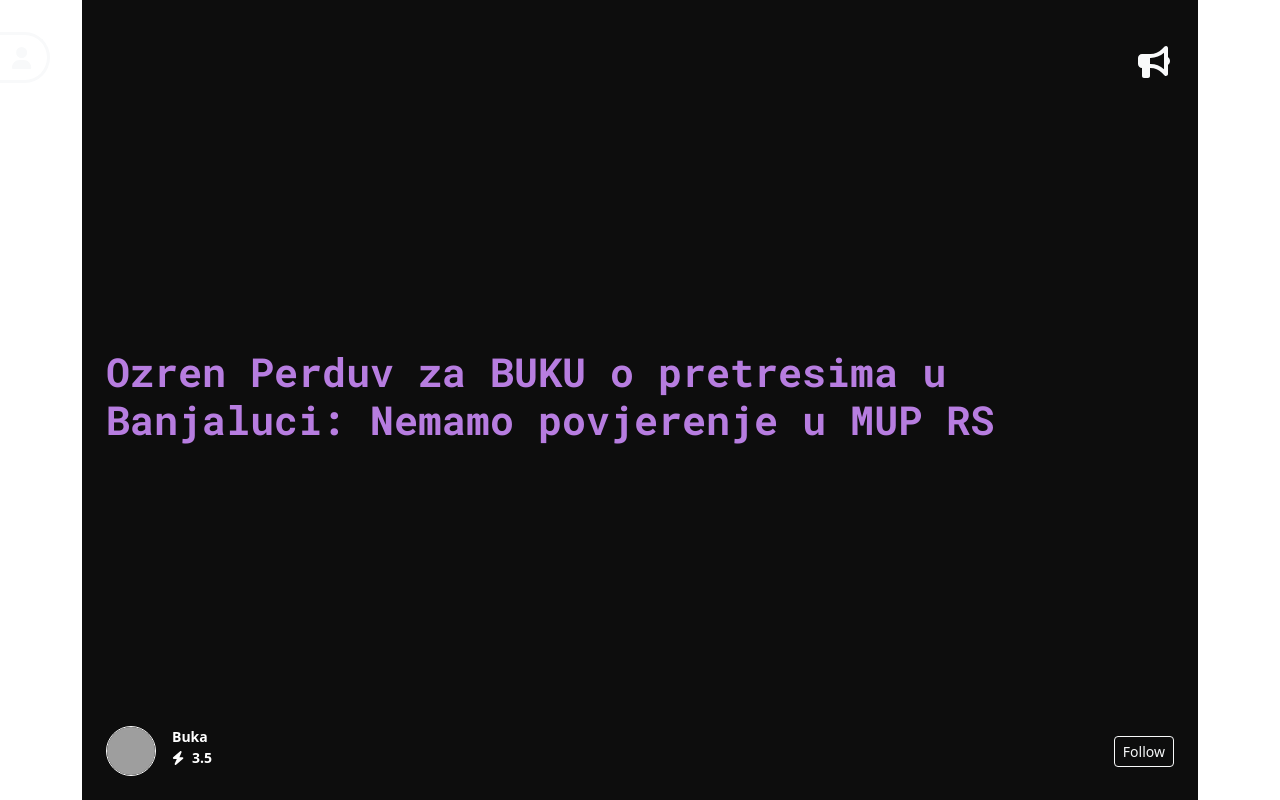
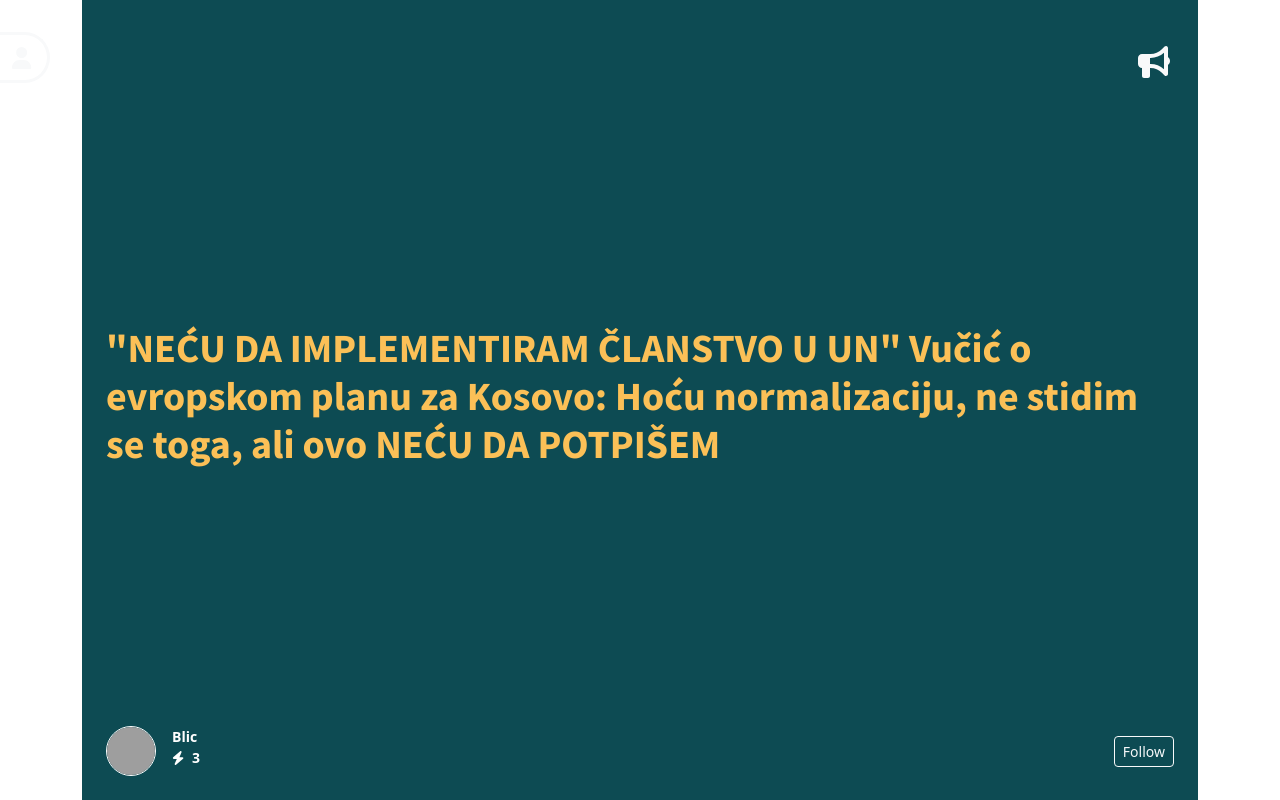
Before and after one commit to DimitrijeGlibic/novinator, a React (Create React App) app: page /1 in a window 1280 px wide. Built offline with nearby package versions, Linux system fonts and the light colour scheme; grey boxes are pictures that could not be loaded.

Commit message:
Implement route change on swipe
Closes #1

```diff
--- a/src/timeline/TimeLine.js
+++ b/src/timeline/TimeLine.js
@@ -1,22 +1,32 @@
 import Post from "./post/Post";
-import { Swiper, SwiperSlide, useSwiper } from "swiper/react";
+import { Swiper, SwiperSlide } from "swiper/react";
 import { data } from "./dumyData";
 import styled from "styled-components";
 import { Container } from "react-bootstrap";
-import { useParams } from "react-router-dom";
+import { useNavigate, useParams } from "react-router-dom";
 
 const TimeLine = () => {
   const { postId } = useParams();
-  const swiper = useSwiper();
-  console.log(swiper, 'swajper');
+  const navigate = useNavigate();
 
   const renderPosts = () => {
-    data.reverse();
-    return data.map((post, index) => ( // aray reverse da bi najstariji post imao index 1
+    return [...data].reverse().map((post, index) => ( // aray reverse da bi najstariji post imao index 1
       <SwiperSlide key={index} url={index}>
         <Post post={post} />
       </SwiperSlide>
     ));
+  };
+
+  const convertIdToIndex = () => {
+    return data.length - postId;
+  }
+
+  const handleSwipeChange = ({ activeIndex, previousIndex }) => {
+    if (activeIndex == convertIdToIndex()) { // Edge case for initial slide
+      return;
+    }
+
+    navigate(`/${+postId + previousIndex - activeIndex}`)
   };
 
   return (
@@ -27,7 +37,8 @@ const TimeLine = () => {
         direction="vertical"
         style={{ height: "100vh" }}
         mousewheel={true}
-        initialSlide={postId}
+        initialSlide={convertIdToIndex()}
+        onSlideChange={handleSwipeChange}
       >
         {renderPosts()}
         <SwiperSlide>
```
